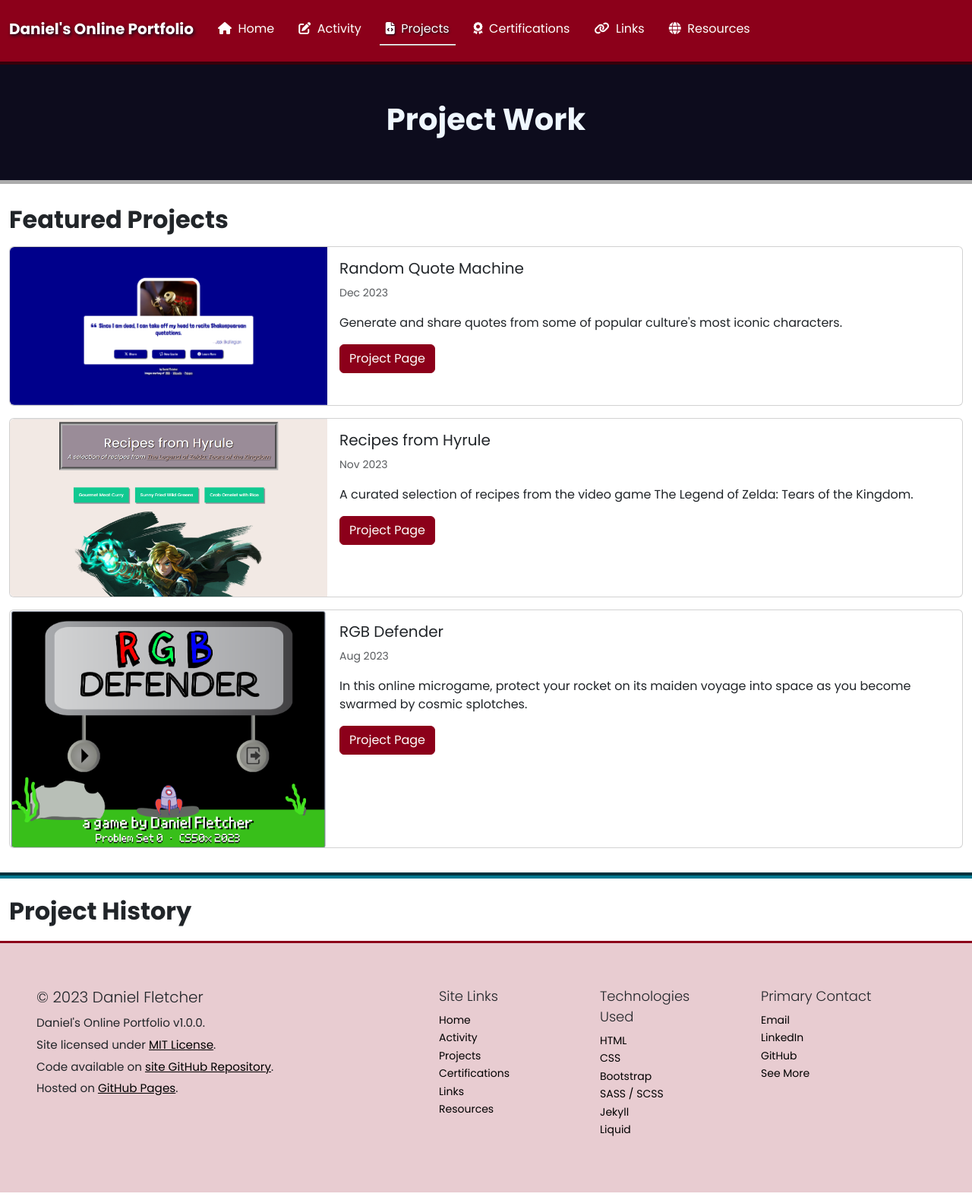
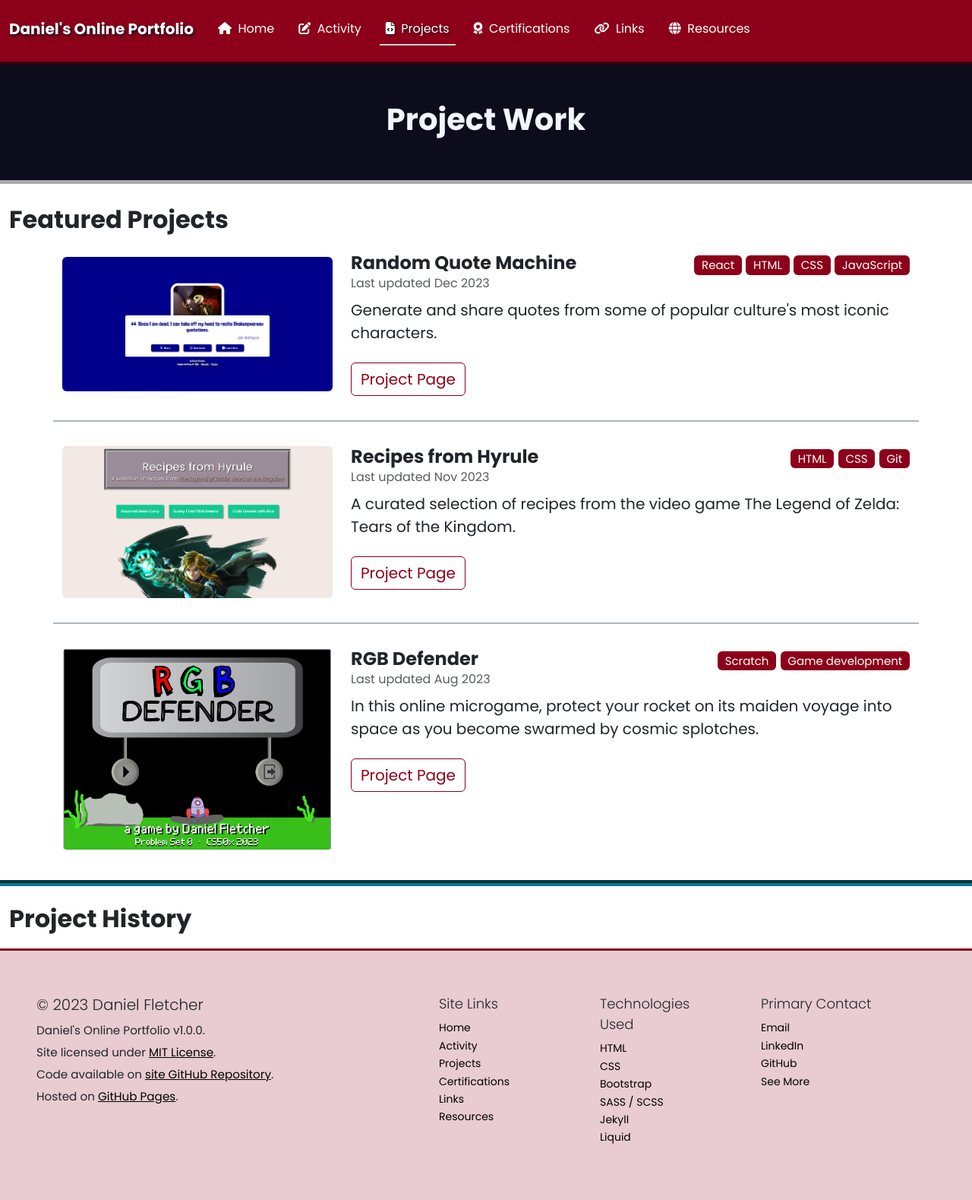
Before and after one commit to DanielTheFletch/portfolio, a Jekyll site: the page built from projects.html, in a window 1280 px wide. Shown: the whole page at 76% size. Built offline with Jekyll 4.4.1, drawn with Linux system fonts in a browser that asks for light colours.

Commit message:
Touch up stylings for Featured Projects section

```diff
--- a/_sass/main.scss
+++ b/_sass/main.scss
@@ -166,3 +166,17 @@ section {
 .main-section:last-of-type {
     border: none;
 }
+
+
+/* Projects */
+.row-project-featured {
+    border-bottom: 0.125rem solid $dark-border-subtle;
+    margin-bottom: 2rem;
+    padding-bottom: 2rem;
+}
+
+.row-project-featured:last-of-type {
+    border: none;
+    margin-bottom: 0;
+    padding-bottom: 0;
+}
--- a/projects.html
+++ b/projects.html
@@ -14,24 +14,31 @@ title: Project Work
 <!-- Featured projects -->
 <section class="container-fluid main-section">
   <h2 class="{{ site.subheading }}">Featured Projects</h2>
-  {% for project in featured_projects %}
-    <div class="card my-3">
-      <div class="row g-0">
-        <div class="col-md-4">
-          <img src="{{"/assets/img/proj-previews/" | relative_url}}{{ project.img_src }}" class="img-fluid rounded-start" alt="{{ project.img_alt }}">
+  <div class="container d-flex flex-column align-items-center my-4">
+    {% for project in featured_projects %}
+      <div class="row row-project-featured">
+        <div class="col-md-4 d-flex justify-content-center align-items-center">
+          <img src="{{"/assets/img/proj-previews/" | relative_url}}{{ project.img_src }}" class="img-fluid rounded mb-4 mb-md-0" alt="{{ project.img_alt }}">
         </div>
         <div class="col-md-8">
-          <div class="card-body">
-            <h5 class="card-title">{{ project.title }}</h5>
-            {% assign shortened_date = project.date | date_to_string | split: " " | shift | join: " " %}
-            <p class="card-text"><small class="text-body-secondary">{{ shortened_date }}</small></p>
-            <p class="card-text">{{ project.description }}</p>
-            <a href={{ project.url | relative_url }} class="btn btn-primary">Project Page</a>
+          <div class="d-flex justify-content-between">
+            <div>
+              <h4 class="fw-bold mb-0">{{ project.title }}</h4>
+              {% assign shortened_date = project.date | date_to_string | split: " " | shift | join: " " %}
+              <p class="text-body-secondary mt-0 mb-2">Last updated {{ shortened_date }}</p>
+            </div>
+            <ul class="list-unstyled text-end fs-5">
+              {% for skill in project.skills %}
+                <li class="badge bg-primary pill-rounded fw-normal">{{ skill }}</li>
+              {% endfor %}
+            </ul>
           </div>
+          <p class="fs-5">{{ project.description }}</p>
+          <a href={{ project.url | relative_url }} class="btn btn-outline-primary fs-5 mt-2">Project Page</a>
         </div>
       </div>
-    </div>
-  {% endfor %}
+    {% endfor %}
+  </div>
 </section>
 
 <!-- Project history -->
```
